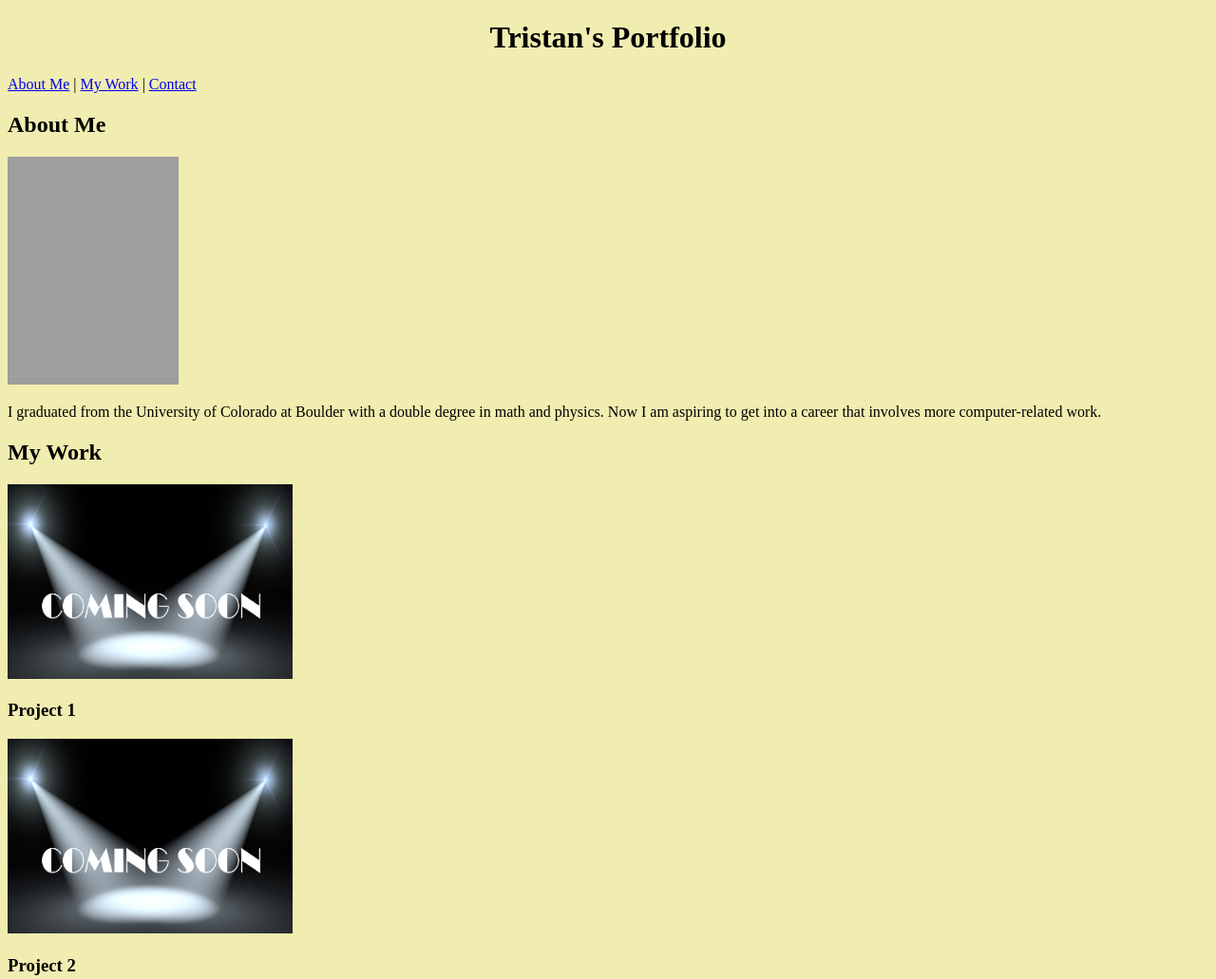
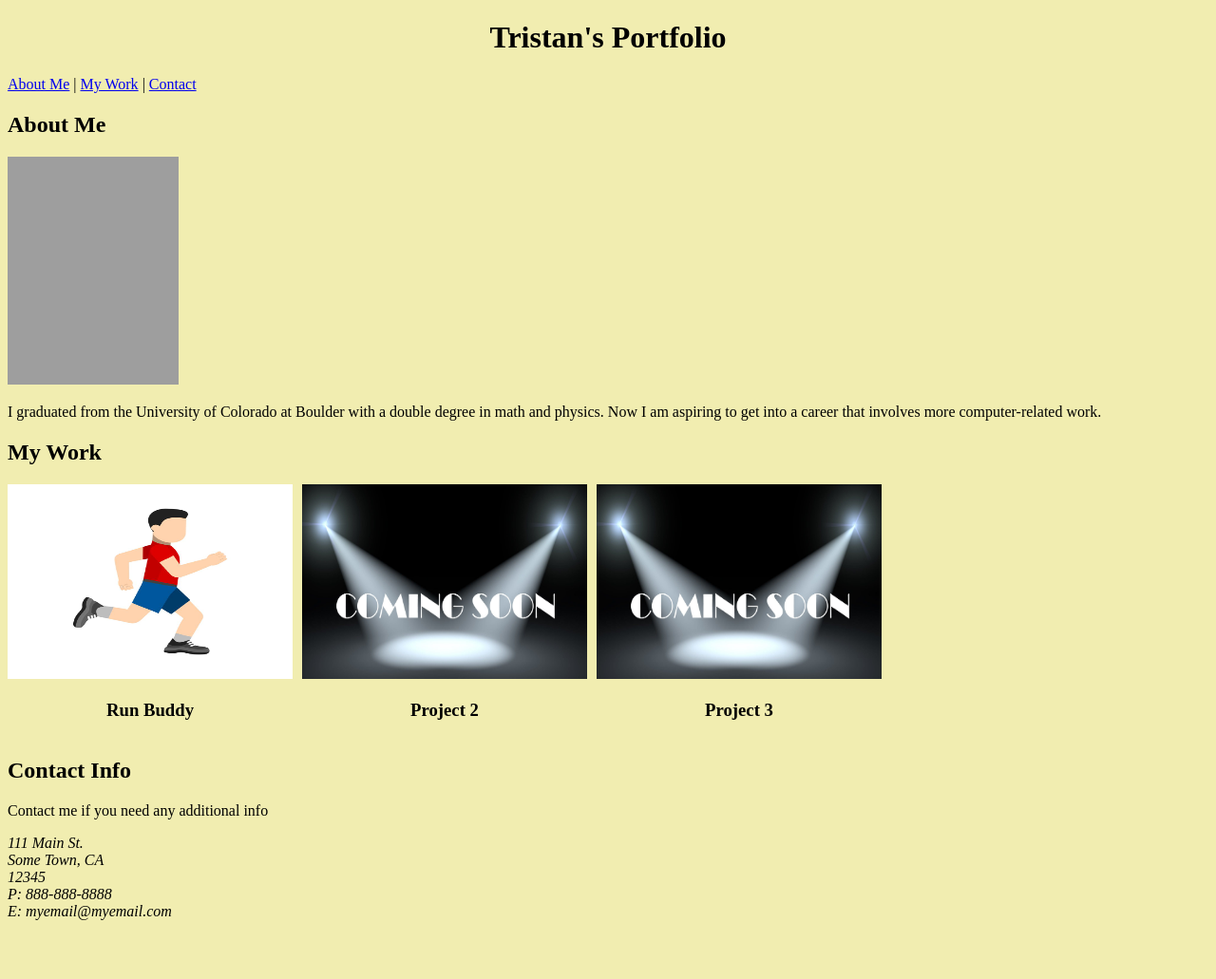
Before and after one commit to computeruser11/Week-2-Challenge, a plain HTML site: page index.html in a window 1280 px wide. Shown: the top 1031 px of the page at 95% size. After the commit the page ends 977 px from the top, so only its background shows below. Drawn offline with Linux system fonts and the light colour scheme; grey boxes are pictures that could not be loaded.

Commit message:
updated images

```diff
--- a/assets/css/style.css
+++ b/assets/css/style.css
@@ -5,3 +5,36 @@ body {
 header h1 {
     text-align: center;
 }
+
+.project-titles {
+    text-align: center;
+}
+
+.enlarge:hover {
+    transform: scale(1.2)
+}
+
+
+.flexbox-container {
+    display: flex;
+}
+
+.flexbox-item {
+}
+
+.flexbox-item-1 {
+    margin-right: 10px;
+}
+
+.flexbox-item-2 {
+    margin-right: 10px;
+
+}
+
+.flexbox-item-3 {
+
+}
+
+#about_me, #my_work {
+    margin-bottom: 20px;
+}
--- a/index.html
+++ b/index.html
@@ -25,21 +25,32 @@
             </section>
             <section id="my_work">
                 <h1>My Work</h1>
-                <div>
-                    <span>
+                <div class="flexbox-container">
+                    <div class="flexbox-item flexbox-item-1">
+                        <div class="enlarge">
+                            <a href="https://computeruser11.github.io/run-buddy/">
+                                <img src="./assets/images/runner.jpg" width="300" height="205"/></a>
+                        </div>
                         <div>
+                            <h3 class="project-titles">Run Buddy</h3>
+                        </div>
+                    </div>
+                    <div class="flexbox-item flexbox-item-2">
+                        <div class="enlarge">
                             <img src="./assets/images/ComingSoon.jpg" width="300" height="205"/>
                         </div>
                         <div>
-                            <h3> Project 1</h3>
+                            <h3 class="project-titles"> Project 2</h3>
                         </div>
-                    </span>
-                    <span>
+                    </div>
+                    <div class="flexbox-item flexbox-item-3">
+                        <div class="enlarge">
+                            <img src="./assets/images/ComingSoon.jpg" width="300" height="205"/>
+                        </div>
                         <div>
-                            <img src="./assets/images/ComingSoon.jpg" width="300" height="205"/>
-                            <h3>Project 2</h3>
+                            <h3 class="project-titles"> Project 3</h3>
                         </div>
-                    </span>
+                    </div>
                 </div>
             </section>
         </main>
```
Also changed, not shown: assets/images/runner.jpg (added), 1 other file.
